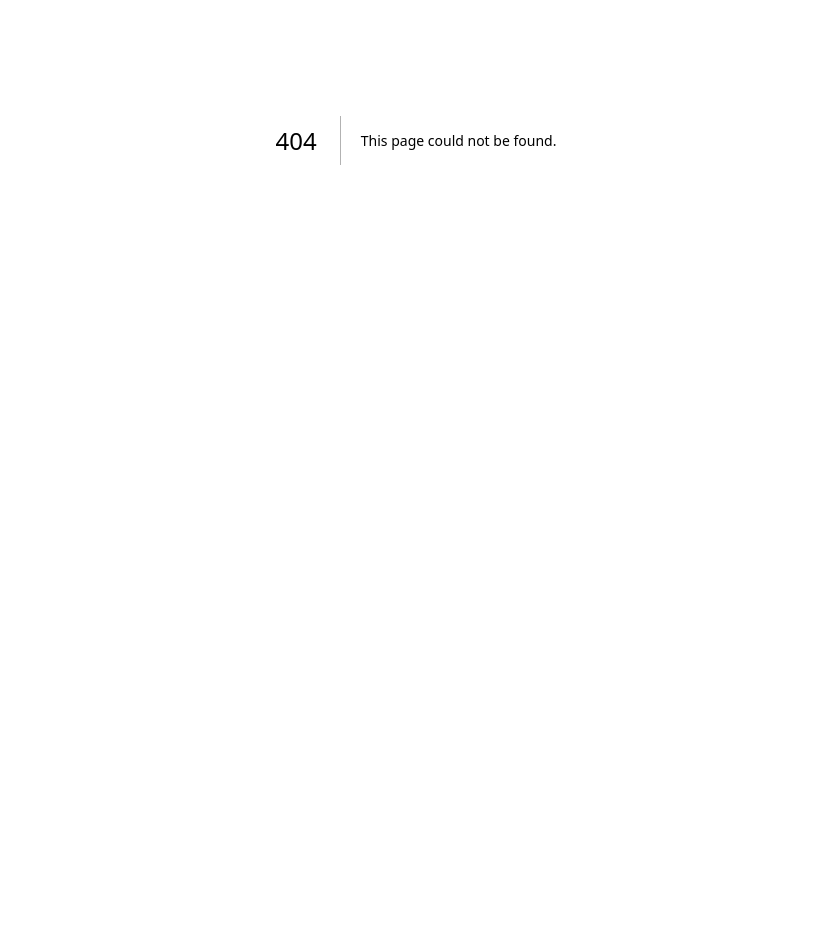
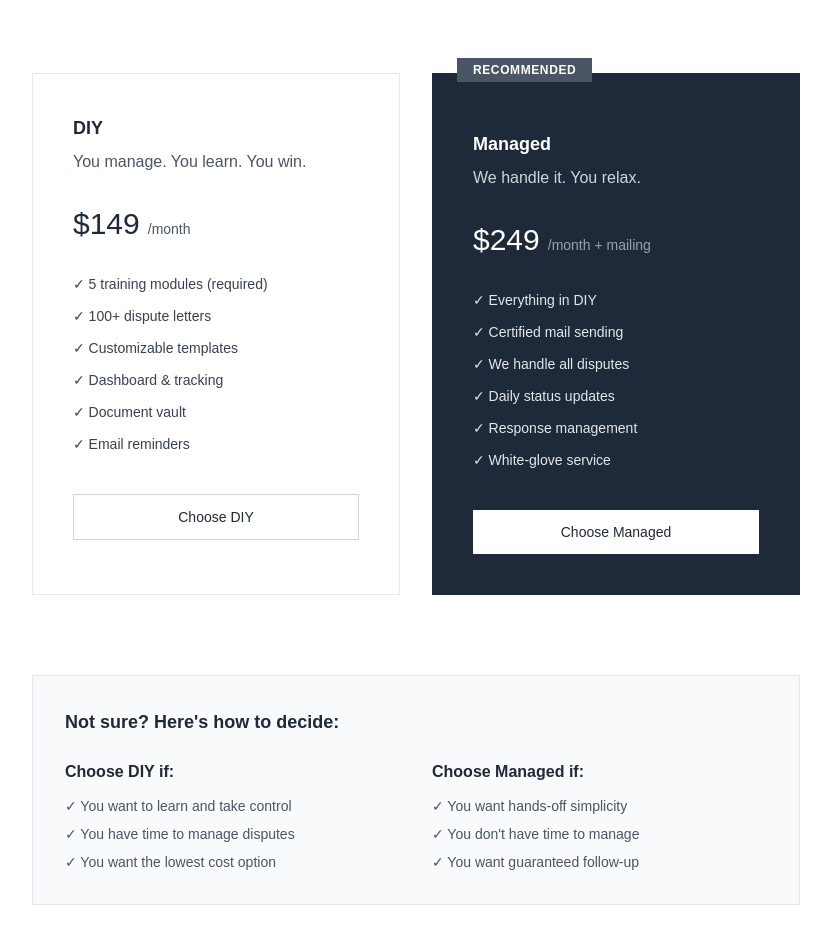
Before and after one commit to chrispeer69/creditreclaim-landing, a Next.js app: page /tier-selection in a window 1280 px wide. Before the commit this address had no page. Shown: the part 260-1204 px from the top of the page, without its empty margins (224-1055 px from the left). Before the commit the page ends 800 px from the top, so only its background shows below. Built offline with nearby package versions, Linux system fonts and the light colour scheme.

Commit message:
Phase 1: Add core slogan and tier-selection page - complete flow

```diff
--- a/app/page.tsx
+++ b/app/page.tsx
@@ -111,6 +111,18 @@ export default function Home() {
         </div>
       </section>
 
+      {/* Slogan */}
+      <section className="bg-gray-800 text-white">
+        <div className="max-w-3xl mx-auto px-8 py-24 text-center">
+          <p className="text-xl font-light text-gray-300 leading-relaxed mb-8">
+            We work alongside you to improve your credit health. Then we stay alongside you to continue managing your credit health.
+          </p>
+          <p className="text-3xl font-light leading-tight">
+            By ourselves the system beats us. <span className="font-semibold">Together, WE BEAT THE SYSTEM.</span>
+          </p>
+        </div>
+      </section>
+
       {/* Pricing */}
       <section className="bg-white border-b border-gray-200">
         <div className="max-w-7xl mx-auto px-8 py-24">
--- /dev/null
+++ b/app/tier-selection/page.tsx
@@ -0,0 +1,99 @@
+'use client';
+import Link from 'next/link';
+import { useRouter } from 'next/navigation';
+import { useState } from 'react';
+
+export default function TierSelectionPage() {
+  const router = useRouter();
+  const [loading, setLoading] = useState('');
+
+  const handleSelect = (tier: string) => {
+    setLoading(tier);
+    setTimeout(() => {
+      router.push(`/checkout?tier=${tier}`);
+    }, 300);
+  };
+
+  return (
+    <div className="min-h-screen bg-white">
+      <nav className="border-b border-gray-200 bg-white">
+        <div className="max-w-7xl mx-auto px-8 py-5 flex justify-between items-center">
+          <Link href="/" className="text-2xl font-light tracking-tight text-gray-800">
+            Credit<span className="font-semibold">Reclaim</span>
+          </Link>
+          <Link href="/login" className="text-sm text-gray-600 hover:text-gray-800 font-medium">Sign In</Link>
+        </div>
+      </nav>
+
+      <div className="max-w-7xl mx-auto px-8 py-24">
+        <div className="max-w-3xl mx-auto mb-20">
+          <h1 className="text-4xl font-light text-gray-800 mb-4">Choose Your Path</h1>
+          <p className="text-lg text-gray-600 font-light">Both get results. Pick what fits your style and schedule.</p>
+        </div>
+
+        <div className="grid grid-cols-2 gap-8 max-w-3xl mx-auto mb-20">
+          <div className="border border-gray-200 p-10 hover:border-gray-300 transition cursor-pointer" onClick={() => handleSelect('diy')}>
+            <h3 className="text-lg font-semibold text-gray-800 mb-2">DIY</h3>
+            <p className="text-gray-600 font-light mb-8">You manage. You learn. You win.</p>
+            <div className="mb-8">
+              <div className="text-3xl font-light text-gray-800">$149<span className="text-sm font-light text-gray-600 ml-2">/month</span></div>
+            </div>
+            <ul className="space-y-3 mb-10 text-sm text-gray-700 font-light">
+              <li>✓ 5 training modules (required)</li>
+              <li>✓ 100+ dispute letters</li>
+              <li>✓ Customizable templates</li>
+              <li>✓ Dashboard & tracking</li>
+              <li>✓ Document vault</li>
+              <li>✓ Email reminders</li>
+            </ul>
+            <button onClick={() => handleSelect('diy')} disabled={loading === 'diy'} className="w-full px-6 py-3 border border-gray-300 text-gray-800 text-sm font-medium hover:bg-gray-50 transition disabled:opacity-50">
+              {loading === 'diy' ? 'Processing...' : 'Choose DIY'}
+            </button>
+          </div>
+
+          <div className="border border-gray-800 p-10 bg-gray-800 text-white hover:border-gray-700 transition cursor-pointer relative" onClick={() => handleSelect('managed')}>
+            <div className="absolute -top-4 left-6 bg-gray-600 text-white px-4 py-1 text-xs font-semibold tracking-wider">RECOMMENDED</div>
+            <h3 className="text-lg font-semibold mb-2 mt-4">Managed</h3>
+            <p className="text-gray-300 font-light mb-8">We handle it. You relax.</p>
+            <div className="mb-8">
+              <div className="text-3xl font-light">$249<span className="text-sm font-light text-gray-400 ml-2">/month + mailing</span></div>
+            </div>
+            <ul className="space-y-3 mb-10 text-sm text-gray-200 font-light">
+              <li>✓ Everything in DIY</li>
+              <li>✓ Certified mail sending</li>
+              <li>✓ We handle all disputes</li>
+              <li>✓ Daily status updates</li>
+              <li>✓ Response management</li>
+              <li>✓ White-glove service</li>
+            </ul>
+            <button onClick={() => handleSelect('managed')} disabled={loading === 'managed'} className="w-full px-6 py-3 bg-white text-gray-800 text-sm font-medium hover:bg-gray-100 transition disabled:opacity-50">
+              {loading === 'managed' ? 'Processing...' : 'Choose Managed'}
+            </button>
+          </div>
+        </div>
+
+        <div className="p-8 bg-gray-50 border border-gray-200 max-w-3xl mx-auto">
+          <h3 className="text-lg font-semibold text-gray-800 mb-6">Not sure? Here's how to decide:</h3>
+          <div className="grid grid-cols-2 gap-8">
+            <div>
+              <p className="font-semibold text-gray-800 mb-3">Choose DIY if:</p>
+              <ul className="text-gray-600 font-light space-y-2 text-sm">
+                <li>✓ You want to learn and take control</li>
+                <li>✓ You have time to manage disputes</li>
+                <li>✓ You want the lowest cost option</li>
+              </ul>
+            </div>
+            <div>
+              <p className="font-semibold text-gray-800 mb-3">Choose Managed if:</p>
+              <ul className="text-gray-600 font-light space-y-2 text-sm">
+                <li>✓ You want hands-off simplicity</li>
+                <li>✓ You don't have time to manage</li>
+                <li>✓ You want guaranteed follow-up</li>
+              </ul>
+            </div>
+          </div>
+        </div>
+      </div>
+    </div>
+  );
+}
```
